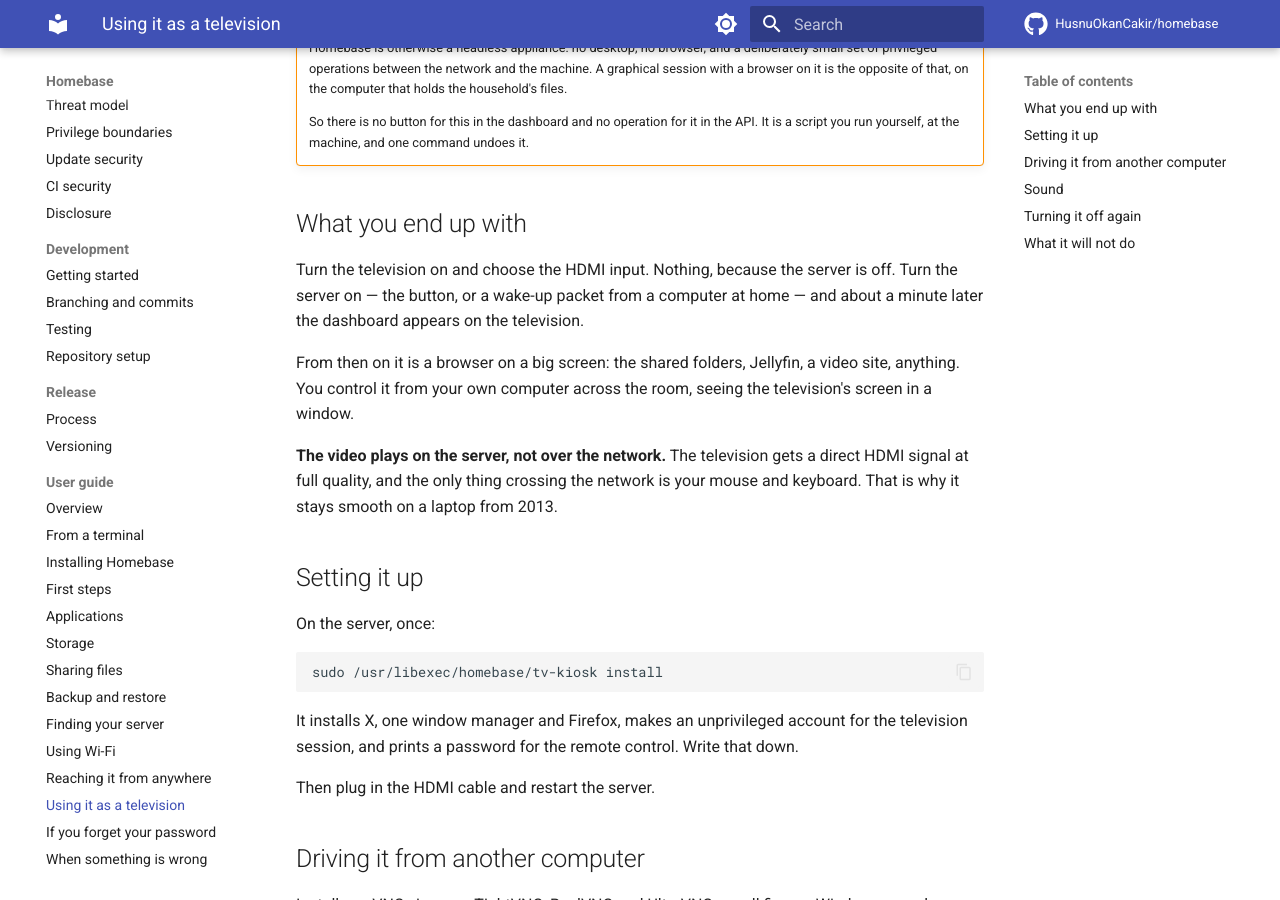
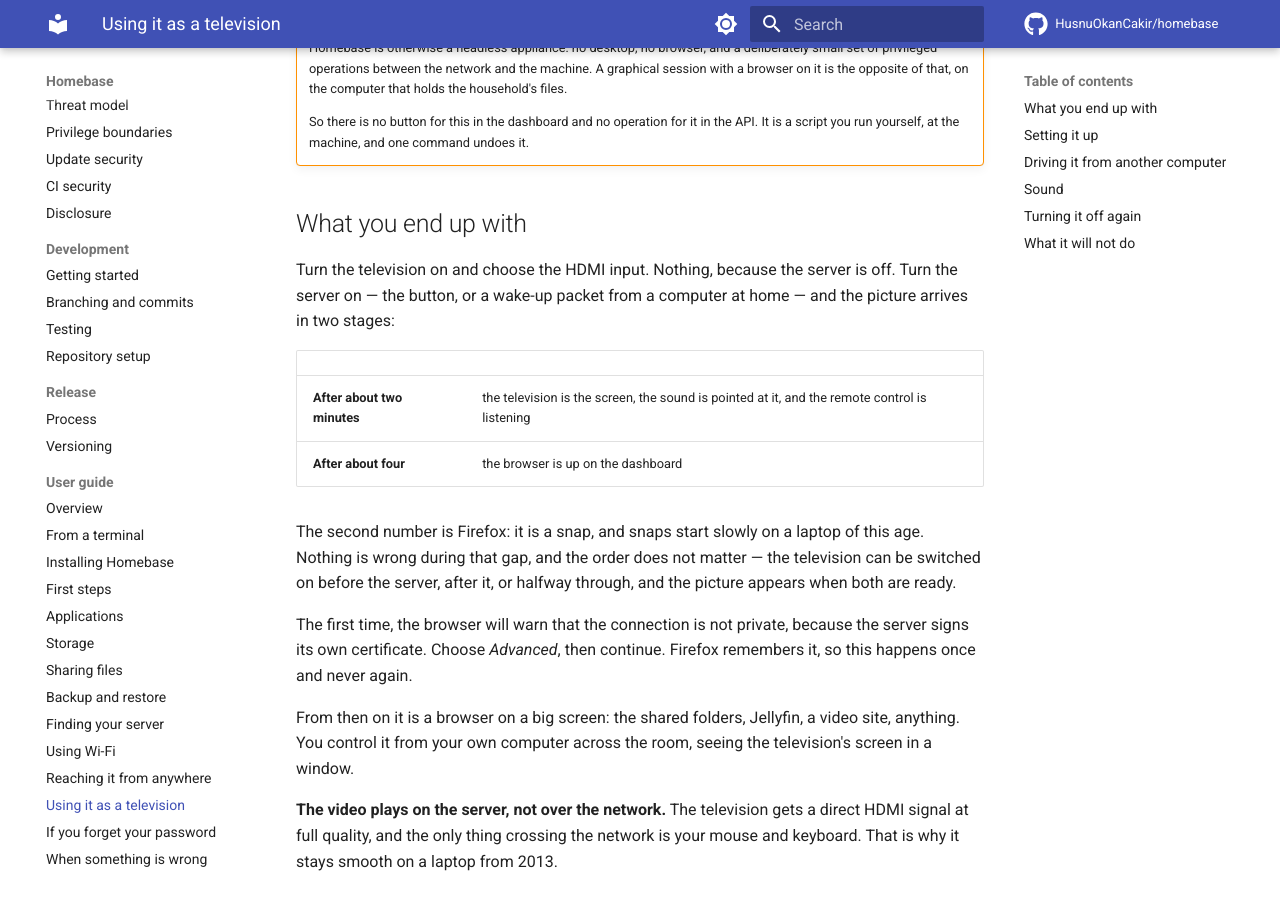
Before and after one commit to HusnuOkanCakir/homebase, an MkDocs documentation site: the page built from docs/user-guide/television.md, in a window 1280 px wide and 900 px high, scrolled down 263 px. Built offline with MkDocs 1.6.1 and Material for MkDocs 9.7.7, drawn with Linux system fonts in a browser that asks for light colours; comment, search, counter and statistics services are not loaded.

Commit message:
fix(packaging): notice the television whenever it appears, not only at start
The display was configured once, at session start, which is the one moment it
cannot be relied on. A television that is switched off, or on another input,
reports nothing over HDMI — so a server started before somebody reaches for the
remote would settle on the laptop panel and stay there for the rest of the day,
showing a correct picture on a screen nobody is looking at.

It is watched now, every few seconds: when an HDMI output appears it becomes the
only screen at the origin and the panel goes off, and when it disappears that is
forgotten so plugging it back in is noticed rather than mistaken for the state
already in force. The order stops mattering — television first, server first, or
halfway through.

Proven by rebooting the machine and touching nothing:

    up 2 min   HDMI-2 primary 1920x1080+0+0, panel off, x11vnc listening,
               sound on the HDMI sink
    up 4 min   Mozilla Firefox, 1920x1061, on the television

Both numbers are now in the guide rather than the "about a minute" that was
there before, because the four is Firefox — it is a snap, and snaps start slowly
on a laptop of this age. Somebody watching a blank television for three minutes
should know that is the shape of it and not a fault.

The window title on the second boot was "Mozilla Firefox" rather than the
certificate warning, which confirms the exception is remembered in the profile:
that click really is a one-off.

Co-Authored-By: Claude Opus 5 <noreply@anthropic.com>
Signed-off-by: HusnuOkanCakir <55511249+HusnuOkanCakir@users.noreply.github.com>

```diff
--- a/docs/user-guide/television.md
+++ b/docs/user-guide/television.md
@@ -16,8 +16,22 @@ The server plays the picture; you drive it from a computer somewhere else in the
 ## What you end up with
 
 Turn the television on and choose the HDMI input. Nothing, because the server is off. Turn
-the server on — the button, or a wake-up packet from a computer at home — and about a minute
-later the dashboard appears on the television.
+the server on — the button, or a wake-up packet from a computer at home — and the picture
+arrives in two stages:
+
+| | |
+|---|---|
+| **After about two minutes** | the television is the screen, the sound is pointed at it, and the remote control is listening |
+| **After about four** | the browser is up on the dashboard |
+
+The second number is Firefox: it is a snap, and snaps start slowly on a laptop of this age.
+Nothing is wrong during that gap, and the order does not matter — the television can be
+switched on before the server, after it, or halfway through, and the picture appears when
+both are ready.
+
+The first time, the browser will warn that the connection is not private, because the server
+signs its own certificate. Choose *Advanced*, then continue. Firefox remembers it, so this
+happens once and never again.
 
 From then on it is a browser on a big screen: the shared folders, Jellyfin, a video site,
 anything. You control it from your own computer across the room, seeing the television's
```
Also changed, not shown: 1 other file.
